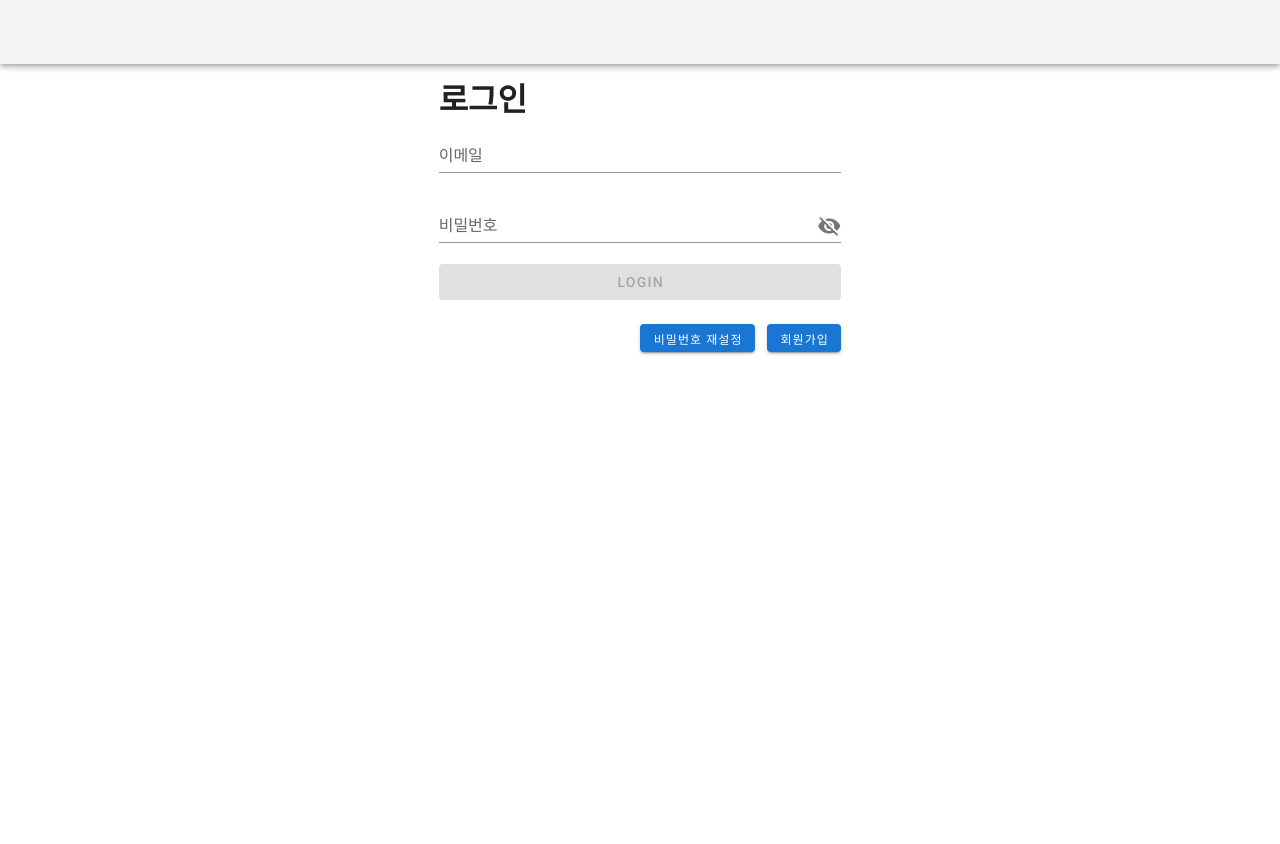
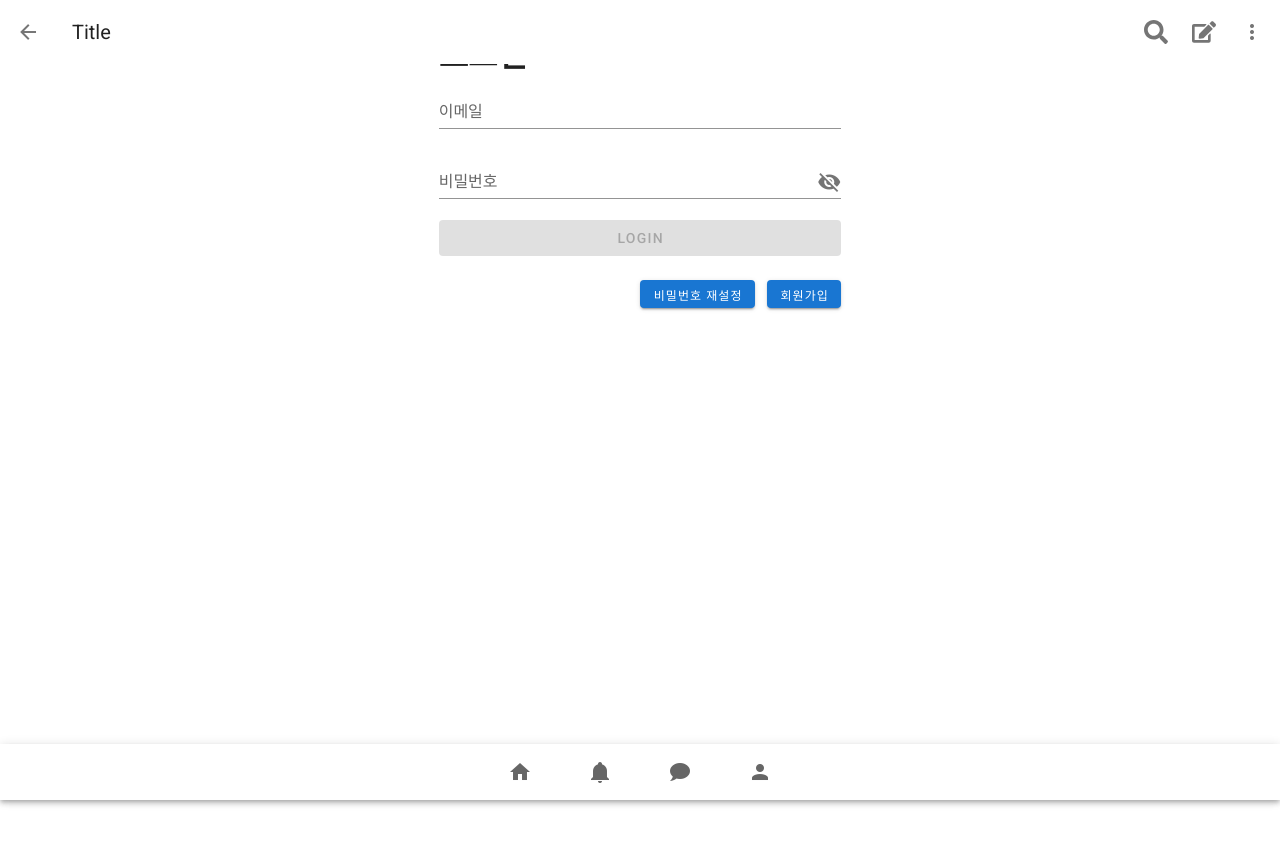
Before and after one commit to sdh5349/viewment, a Vue app in the folder frontend/: page / in a window 1280 px wide. Shown: the top 844 px of the page. Before the commit the page ends 800 px from the top, so only its background shows below. Built offline with nearby package versions, Linux system fonts and the light colour scheme; no server answers.

Commit message:
S04P12B105-19 [front] feat:헤더 및 푸터 기능 추가

```diff
--- a/frontend/src/App.vue
+++ b/frontend/src/App.vue
@@ -1,50 +1,138 @@
 <template>
-  <v-app>
-    <v-main>
-      <v-app-bar>
-        <v-spacer></v-spacer>
-        <span v-if="login">
-          <v-btn
-            color="primary"
-            elevation="2"
-            @click="onChangePassword"
-            class="mr-2"
-            small
-          > 비밀번호 변경 </v-btn>
-          <v-btn
-            color="primary"
-            elevation="2"
-            @click="onLogout"
-            small
-          > 로그아웃 </v-btn>
-        </span>
-      </v-app-bar>
-      <v-container fluid>
-        <router-view @login="login=true"/>
-      </v-container>
-    </v-main>
-  </v-app>
+  <div id="app">
+    <v-app id="inspire">
+      <!-- <v-card class="overflow-hidden"> -->
+        <v-app-bar
+          fixed
+          color="white"
+          elevate-on-scroll
+          scroll-target="#scrolling-techniques-7"
+        >
+          <!-- <v-app-bar-nav-icon></v-app-bar-nav-icon> -->
+          <v-btn icon>
+            <v-icon
+              @click="goPrevious"
+            >
+              mdi-arrow-left
+            </v-icon>
+          </v-btn>
+
+          <v-toolbar-title>Title</v-toolbar-title>
+
+          <v-spacer></v-spacer>
+
+          <v-btn icon>
+            <v-icon
+              @click="goSearch"
+            >
+              fas fa-search
+            </v-icon>
+          </v-btn>
+
+          <v-btn icon>
+            <v-icon>fas fa-edit</v-icon>
+          </v-btn>
+
+          <v-btn icon>
+            <v-icon>mdi-dots-vertical</v-icon>
+          </v-btn>
+        </v-app-bar>
+        <!-- <v-sheet
+          id="scrolling-techniques-7"
+          class="overflow-y-auto"
+          max-height="600"
+        > -->
+          <v-container fluid style="height: 1500px;" class="mt-5">
+            <router-view @login="login=true"/>
+          </v-container>
+        <!-- </v-sheet> -->
+      <!-- </v-card> -->
+       <v-bottom-navigation fixed>
+        <v-btn
+          @click="goFeed"
+        >
+          <v-icon>
+            mdi-home
+          </v-icon>
+        </v-btn>
+
+        <v-btn
+          @click="goAlarm"
+        >
+          <!-- <span>Favorites</span> -->
+
+          <v-icon>mdi-bell</v-icon>
+        </v-btn>
+
+        <v-btn
+          @click="goMessage"
+        >
+          <!-- <span>Nearby</span> -->
+
+          <v-icon>mdi-chat</v-icon>
+        </v-btn>
+
+        <v-btn
+          @click="goProfile"
+        >
+          <!-- <span>Nearby</span> -->
+
+          <v-icon>mdi-account</v-icon>
+        </v-btn>
+      </v-bottom-navigation>
+    </v-app>
+  </div>
+
 </template>
 
 <script>
 import firebase from 'firebase/app';
 export default {
   name: 'App',
-
   components: {
   },
   data: () => ({
-    login: false
+    login: false,
+    // pageName: "",
+    // tempPageName: "",
+    // strPageName: "",
   }),
   methods: {
-    onLogout() {
-      sessionStorage.removeItem('jwt')
-      this.login = false
-      this.$router.push({ name: 'Login' })
+    // onLogout() {
+    //   sessionStorage.removeItem('jwt')
+    //   this.login = false
+    //   this.$router.push({ name: 'Login' })
+    // },
+    // onChangePassword() {
+    //   this.$router.push({ name: 'ChangePassword' })
+    // },
+    goPrevious() {
+      this.$router.go(-1)
     },
-    onChangePassword() {
-      this.$router.push({ name: 'ChangePassword' })
-    }
+    createArticle() {
+      this.$router.push({ name: '' })
+    },
+    goSearch () {
+      this.$router.push({ name: '' })
+    },
+    // getPageName(pageName,tempPageName,strPageName) {
+    //   this.tempPageName = window.location.href
+    //   this.strPageName = tempPageName.split("/")
+    //   this.pageName = strPageName[strPageName.length-1].split("?")[0]
+    //   // return pageName;
+    // }
+    goFeed() {
+      this.$router.push({ name: '' })
+    },
+    goAlarm() {
+      this.$router.push({ name: '' })
+    },
+    goMessage() {
+      this.$router.push({ name: '' })
+    },
+    goProfile() {
+      this.$router.push({ name: '' })
+    },
   },
   created() {
     const token = sessionStorage.getItem('jwt')
@@ -54,3 +142,7 @@ export default {
   }
 };
 </script>
+
+<style>
+
+</style>
--- a/frontend/src/routes.js
+++ b/frontend/src/routes.js
@@ -48,7 +48,7 @@ export default [
         component : ChangePassword
     },
     {
-        path : '/user/actionUrlHandler',
+        path : '/user/action-url-handler',
         name : 'ActionUrlHandler',
         component : ActionUrlHandler,
     },
```
